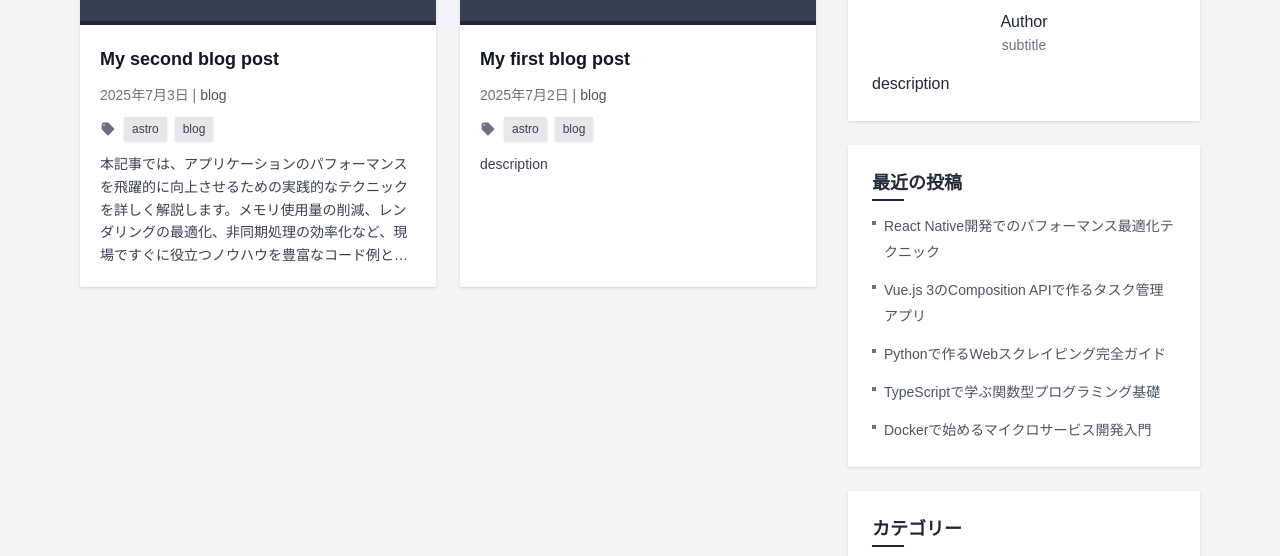
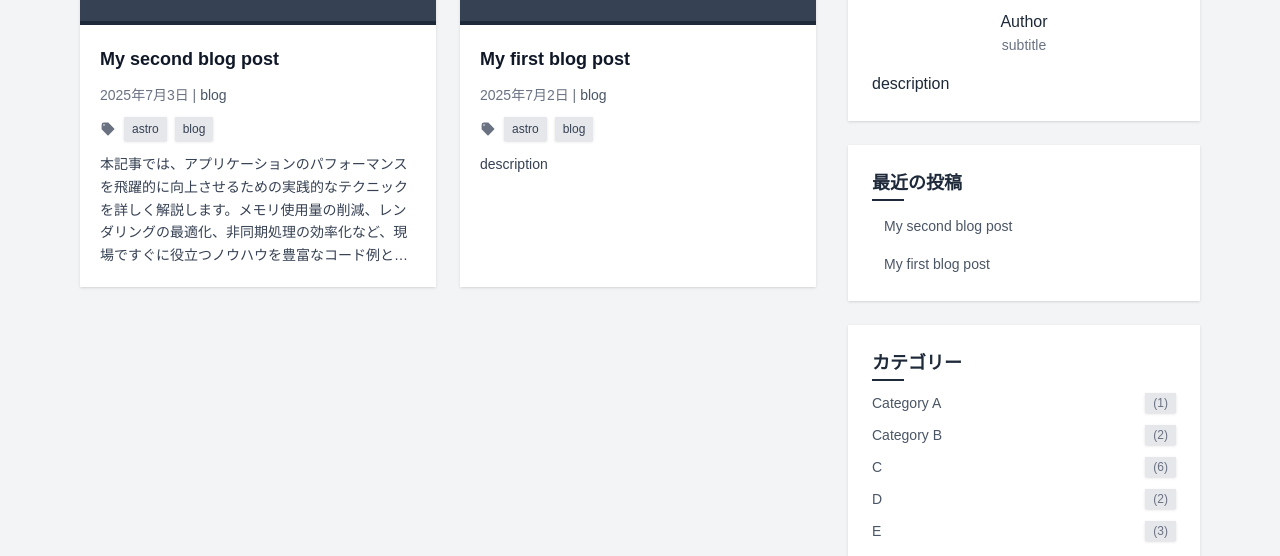
Before and after one commit to takaaat/astroblog, an Astro site: page / in a window 1280 px wide. Shown: the part 231-787 px from the top of the page. Built offline with nearby package versions, Linux system fonts and the light colour scheme; Astro itself is replaced by a stand-in of ours.

Commit message:
chore: Recent Posts

```diff
--- a/src/components/RecentPostsCard.astro
+++ b/src/components/RecentPostsCard.astro
@@ -1,5 +1,12 @@
 ---
+import { getCollection } from "astro:content";
 
+const allPosts = await getCollection("blog");
+allPosts.sort(
+  (a, b) =>
+    new Date(b.data.pubDate).getTime() - new Date(a.data.pubDate).getTime()
+);
+const recentPosts = allPosts.slice(0, 5);
 ---
 
 <div class="bg-white p-6 mb-6 shadow">
@@ -8,50 +15,17 @@
     <div class="absolute -bottom-1 left-0 w-8 h-0.5 bg-gray-800"></div>
   </h3>
   <ul class="space-y-3">
+    {
+      allPosts.map((post) => (
         <li class="relative pl-3">
-      <div class="absolute left-0 top-2 w-1 h-1 bg-gray-500"></div>
           <a
-        href="#"
+            href={`/posts/${post.id}`}
             class="text-sm text-gray-600 hover:text-gray-800 transition-colors"
           >
-        React Native開発でのパフォーマンス最適化テクニック
+            {post.data.title}
           </a>
         </li>
-    <li class="relative pl-3">
-      <div class="absolute left-0 top-2 w-1 h-1 bg-gray-500"></div>
-      <a
-        href="#"
-        class="text-sm text-gray-600 hover:text-gray-800 transition-colors"
-      >
-        Vue.js 3のComposition APIで作るタスク管理アプリ
-      </a>
-    </li>
-    <li class="relative pl-3">
-      <div class="absolute left-0 top-2 w-1 h-1 bg-gray-500"></div>
-      <a
-        href="#"
-        class="text-sm text-gray-600 hover:text-gray-800 transition-colors"
-      >
-        Pythonで作るWebスクレイピング完全ガイド
-      </a>
-    </li>
-    <li class="relative pl-3">
-      <div class="absolute left-0 top-2 w-1 h-1 bg-gray-500"></div>
-      <a
-        href="#"
-        class="text-sm text-gray-600 hover:text-gray-800 transition-colors"
-      >
-        TypeScriptで学ぶ関数型プログラミング基礎
-      </a>
-    </li>
-    <li class="relative pl-3">
-      <div class="absolute left-0 top-2 w-1 h-1 bg-gray-500"></div>
-      <a
-        href="#"
-        class="text-sm text-gray-600 hover:text-gray-800 transition-colors"
-      >
-        Dockerで始めるマイクロサービス開発入門
-      </a>
-    </li>
+      ))
+    }
   </ul>
 </div>
--- a/src/pages/index.astro
+++ b/src/pages/index.astro
@@ -4,6 +4,10 @@ import BlogLayout from "../layouts/BlogLayout.astro";
 import { getCollection } from "astro:content";
 
 const allPosts = await getCollection("blog");
+allPosts.sort(
+  (a, b) =>
+    new Date(b.data.pubDate).getTime() - new Date(a.data.pubDate).getTime()
+);
 ---
 
 <BlogLayout>
```
Lines whose indentation alone changed are shown as unchanged.
